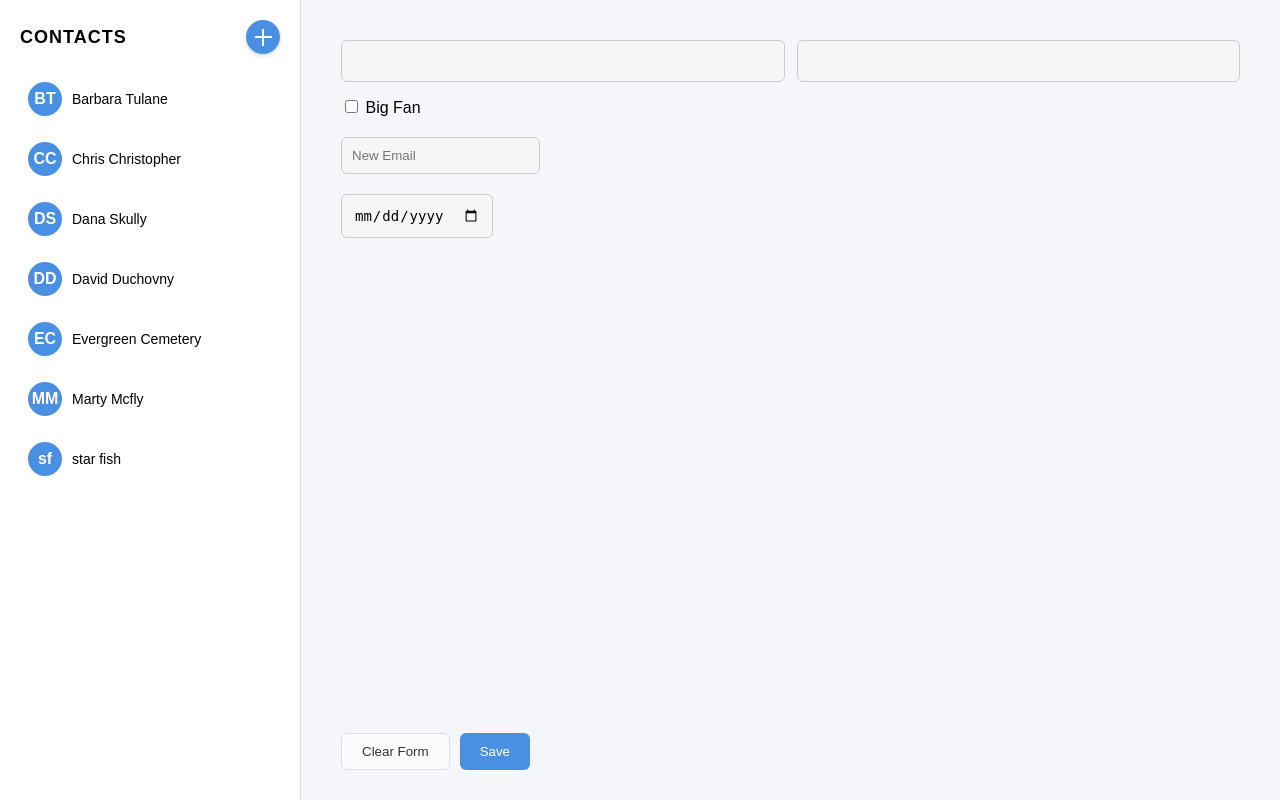
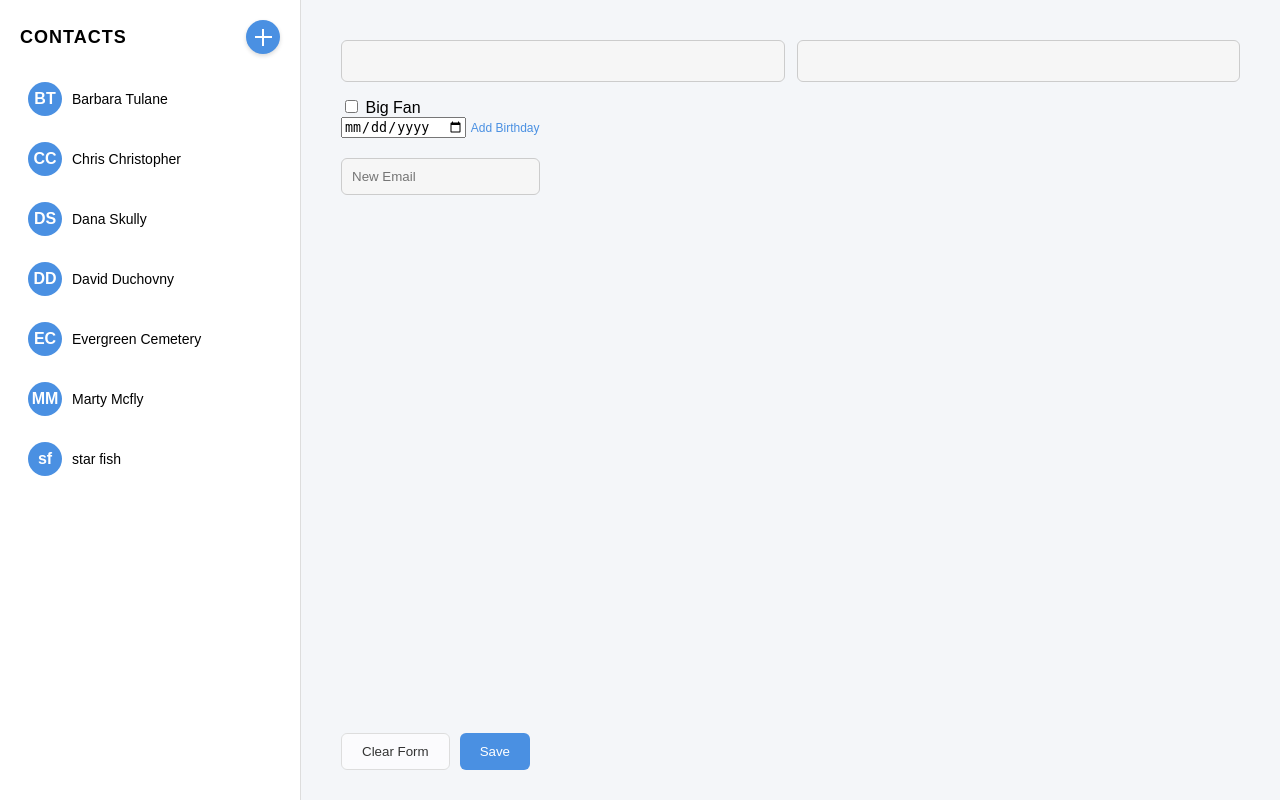
Before and after one commit to reclursive/address-book, a Django app: page / in a window 1280 px wide. Run offline with Django 5.2, Linux system fonts and the light colour scheme; data comes from the database, SQL or seed files in the repository.

Commit message:
add/edit bday plus delet for individual emails

```diff
--- a/address_book/templates/address_book/address_book.html
+++ b/address_book/templates/address_book/address_book.html
@@ -305,6 +305,13 @@ body{
     {{ form.big_fan }} <label for="{{ form.big_fan.id_for_label }}">Big Fan</label>
 </div>
 
+<!---bbday-->
+<div class = "birthday-label">
+  {{form.birthday}}
+ <span class="add-email-label">Add Birthday</span>
+
+</div>
+
   <!-- Displaying all contact's existing emails w added delete-->
 <div class="contact-emails">
   {% for email in emails %}
@@ -330,13 +337,7 @@ body{
     {% endif %}
   </div>
 
-<div class="birthday-row">
-  {{ form.birthday }}
-  {% if selected_contact %}
-      <button type="submit" name="add_birthday" class="circle-plus"></button>
-      <span class="add-email-label">Add Birthday</span>
-  {% endif %}
-</div>
+
 
   <!-- action btns -->
   <div class="action-buttons">
```
